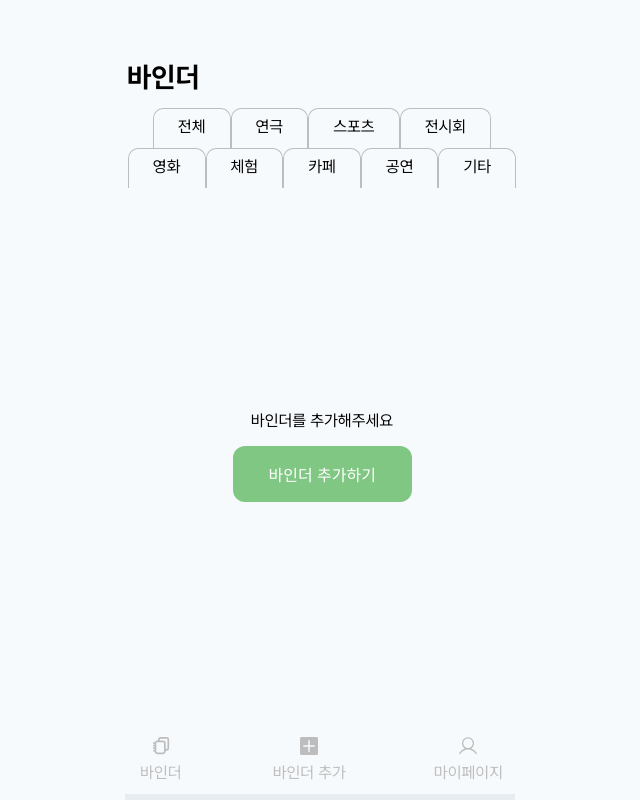
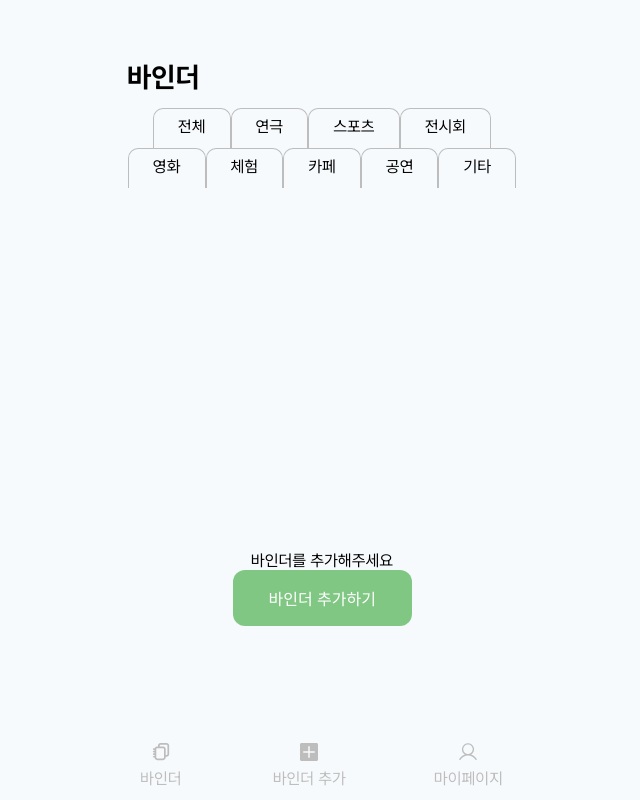
Before and after one commit to b1nder/binder-frontend, a Next.js app: page / in a window 1280 px wide. Shown: the whole page, without its empty margins (320-960 px from the left). Built offline with nearby package versions, Linux system fonts and the light colour scheme.

Commit message:
fix: footer가 아래 컴포넌트 가리는 오류 수정 (#2)
- layout.tsx에서 children을 감싸는 ContentWrapper을 추가하고, padding-bottom을 줌으로써 footer가 컴포넌트를 가리던 문제를 해결했습니다.

```diff
--- a/src/app/layout.tsx
+++ b/src/app/layout.tsx
@@ -15,7 +15,11 @@ const FooterBox = styled.div`
   position: absolute;
   bottom: 0;
   background-color: #e8edf2;
-  height: 75px;
+  max-height: 100vh;
+`;
+
+const ContentWrapper = styled.div`
+  padding-bottom: 75px;
 `;
 
 export default function RootLayout({
@@ -26,7 +30,7 @@ export default function RootLayout({
   return (
     <html className={pretendard.className} lang="en">
       <body>
-        {children}
+        <ContentWrapper> {children}</ContentWrapper>
         <FooterBox>
           <Footer />
         </FooterBox>
--- a/src/app/page.tsx
+++ b/src/app/page.tsx
@@ -34,6 +34,14 @@ const Message = styled.span`
   display: flex;
 `;
 
+const ContentContainer = styled.div`
+  display: flex;
+  flex-direction: column;
+  justify-content: center;
+  min-height: 100vh;
+  gap: '16px';
+`;
+
 export default function Home() {
   const router = useRouter();
   const onClickHandler = () => {
@@ -47,22 +55,14 @@ export default function Home() {
           <Tap />
         </div>
       </TitleContainer>
-      <div
-        style={{
-          display: 'flex',
-          flexDirection: 'column',
-          justifyContent: 'center',
-          height: '100%',
-          gap: '16px',
-        }}
-      >
+      <ContentContainer>
         <Message>바인더를 추가해주세요</Message>
         <Button
           content={'바인더 추가하기'}
           onClickHandler={onClickHandler}
           width={'179px'}
         />
-      </div>
+      </ContentContainer>
     </HomeContainer>
   );
 }
```
